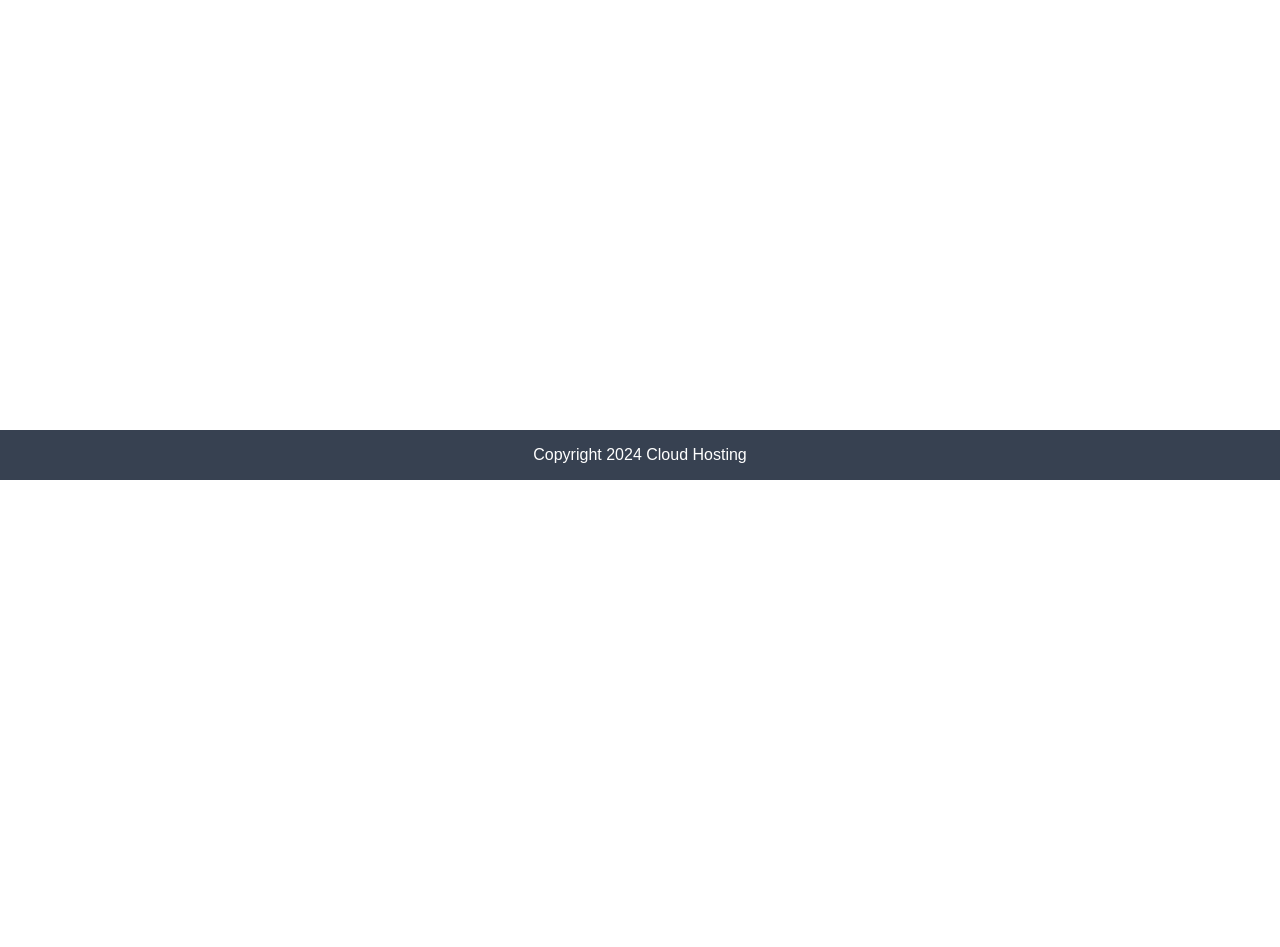
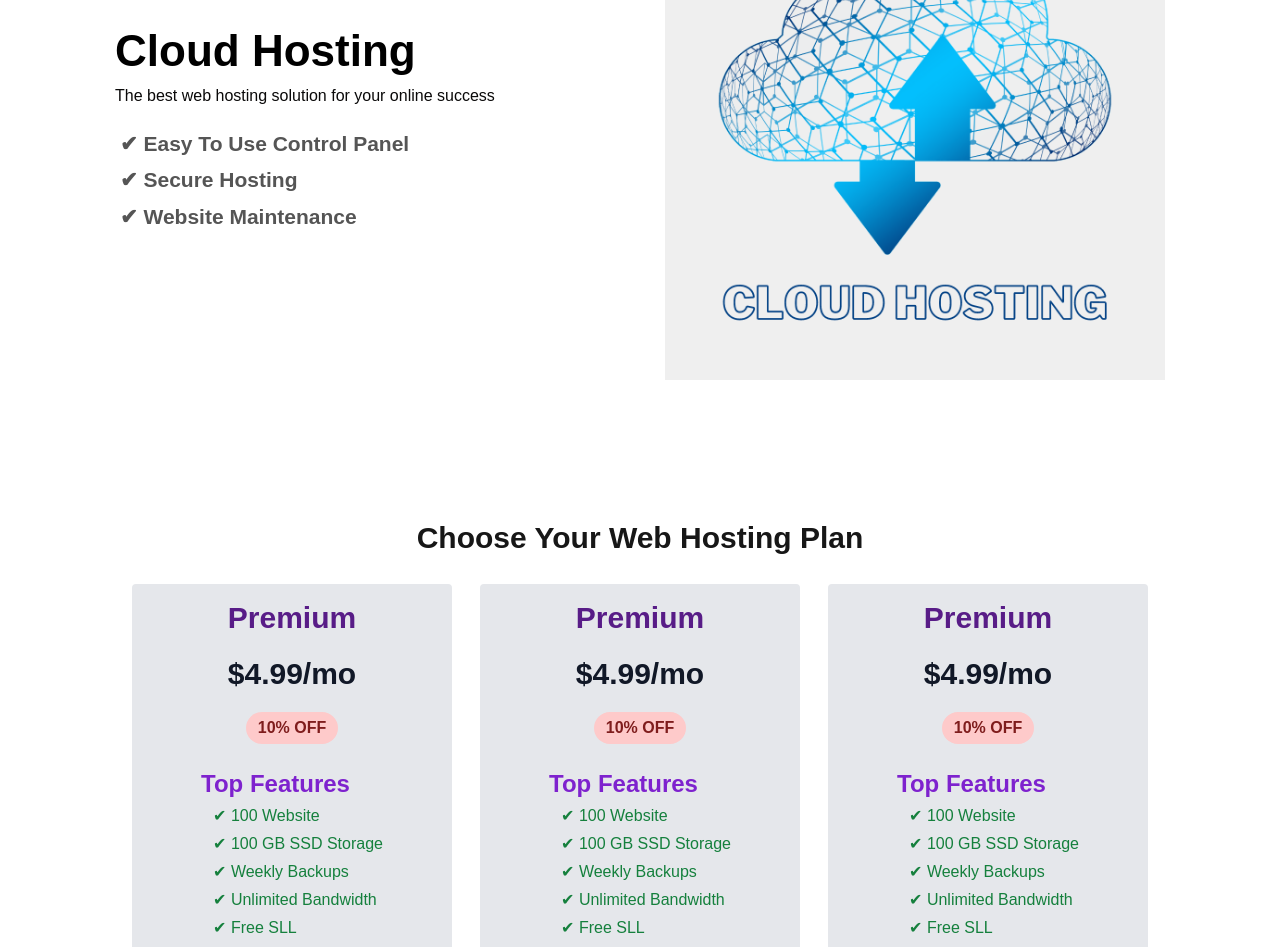
Before and after one commit to abdullahyazgi/project-nextJS, a Next.js app: page / in a window 1280 px wide. Shown: the part 320-1267 px from the top of the page. Before the commit the page ends 800 px from the top, so only its background shows below. Built offline with nearby package versions, Linux system fonts and the light colour scheme.

Commit message:
Add Home Page Design

```diff
--- a/src/app/about/page.tsx
+++ b/src/app/about/page.tsx
@@ -1,13 +1,11 @@
-import Image from "next/image";
-import CloudImage from "../../../public/cloud-hosting.png";
 
 const About = () => {
   return (
     <section className="fix-height container m-auto">
-      <h1 className="text-3xl font-bold text-gray-800 p-5">About Page</h1>
-      <div>
-        <Image src={CloudImage} alt="cloud" width={500} height={500} />
-      </div>
+      <h1 className="text-3xl font-bold text-gray-800 p-5">About This App</h1>
+      <p className="px-5 text-gray-600 text-xl">
+        The best web hosting solution for your online success
+      </p>
     </section>
   );
 };
--- a/src/app/page.tsx
+++ b/src/app/page.tsx
@@ -1,7 +1,21 @@
+import Hero from "@/components/home/Hero";
+import WebHostingPlan from "@/components/home/WebHostingPlan";
 
 
 const Home = () => {
-  return <div className="fix-height">Home</div>;
+  return (
+    <section>
+      <Hero />
+      <h2 className="text-center mt-10 text-3xl font-bold">
+        Choose Your Web Hosting Plan
+      </h2>
+      <div className="container m-auto flex justify-center items-center my-7 flex-wrap md:gap-7">
+        <WebHostingPlan/>
+        <WebHostingPlan/>
+        <WebHostingPlan/>
+      </div>
+    </section>
+  )
 }
 
 export default Home
--- /dev/null
+++ b/src/components/home/Hero.tsx
@@ -0,0 +1,32 @@
+import Image from "next/image";
+import CloudImage from "../../../public/cloud-hosting.png";
+import styles from "./hero.module.css";
+
+const Hero = () => {
+  return (
+    <div className={styles.hero}>
+      <div className={styles.heroLeft}>
+        <h1 className={styles.title}>Cloud Hosting</h1>
+        <p className={styles.desc}>
+          The best web hosting solution for your online success
+        </p>
+        <div className={styles.services}>
+          <div className={styles.serviceItem}>
+            <p>&#x2714; Easy To Use Control Panel</p>
+          </div>
+          <div className={styles.serviceItem}>
+            <p>&#x2714; Secure Hosting</p>
+          </div>
+          <div className={styles.serviceItem}>
+            <p>&#x2714; Website Maintenance</p>
+          </div>
+        </div>
+      </div>
+      <div>
+        <Image src={CloudImage} alt="cloud" width={500} height={500} />
+      </div>
+    </div>
+  );
+};
+
+export default Hero;
--- /dev/null
+++ b/src/components/home/WebHostingPlan.tsx
@@ -0,0 +1,43 @@
+import React from 'react'
+
+const WebHostingPlan = () => {
+  return (
+    <div className="flex flex-col items-center justify-center w-3/4 rounded p-4 bg-gray-200 mb-7 md:w-2/4 lg:w-1/4">
+      <h3 className="text-3xl font-bold text-purple-900">Premium</h3>
+      <strong className="text-3xl font-bold text-gray-900 my-5">
+        $4.99/mo
+      </strong>
+      <span className="bg-red-200 text-red-900 rounded-full px-3 py-1 font-semibold">
+        10% OFF
+      </span>
+      <div className="mt-6">
+        <h5 className="text-2xl mb-1 font-semibold text-purple-700">
+          Top Features
+        </h5>
+        <div className="flex items-center text-green-700 mb-1 ps-3">
+          &#x2714; 100 Website
+        </div>
+        <div className="flex items-center text-green-700 mb-1 ps-3">
+          &#x2714; 100 GB SSD Storage
+        </div>
+        <div className="flex items-center text-green-700 mb-1 ps-3">
+          &#x2714; Weekly Backups
+        </div>
+        <div className="flex items-center text-green-700 mb-1 ps-3">
+          &#x2714; Unlimited Bandwidth
+        </div>
+        <div className="flex items-center text-green-700 mb-1 ps-3">
+          &#x2714; Free SLL
+        </div>
+        <div className="flex items-center text-green-700 mb-1 ps-3">
+          &#x2714; Free Email
+        </div>
+      </div>
+      <button className='mt-4 border-2 border-gray-900 text-gray-900 text-2xl font-bold p-1 rounded-full hover:text-white hover:bg-gray-900 transition w-full'>
+        BUY NOW
+      </button>
+    </div>
+  );
+}
+
+export default WebHostingPlan
--- /dev/null
+++ b/src/components/home/hero.module.css
@@ -0,0 +1,49 @@
+.hero {
+    height: calc(100vh - 100px);
+    display: flex;
+    align-items: center;
+    justify-content: space-around;
+    color: rgb(10, 9, 9);
+    padding: 0 30px;
+}
+
+.title {
+    font-size: 44px;
+    font-weight: bold;
+    color: black;
+}
+
+.desk {
+    font-size: 21px;
+}
+
+.services {
+    padding: 5px;
+    margin-top: 15px;
+}
+
+.serviceItem {
+    display: flex;
+    align-items: center;
+    font-size: 21px;
+    font-weight: bold;
+    margin-bottom: 5px;
+    color: #555;
+}
+
+@media (max-width: 780px) {
+    .hero {
+        height: auto;
+        flex-direction: column;
+        justify-content: center;
+        padding: 0 15px;
+    }
+
+    .heroLeft {
+        background-color: snow;
+        margin: 20px;
+        border-radius: 20px;
+        width: 100%;
+        padding: 15px;
+    }
+}
```
